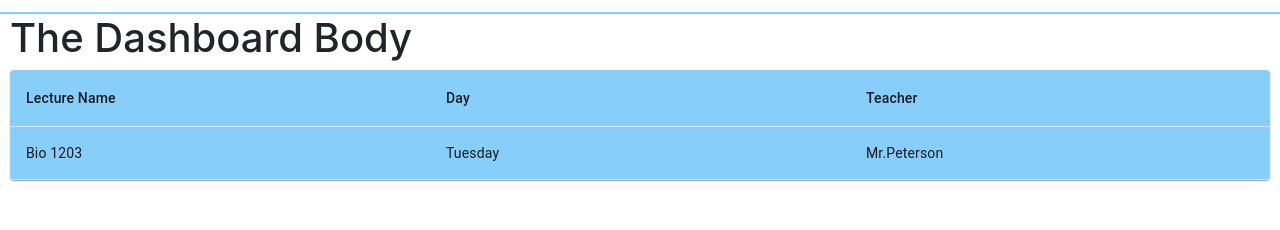
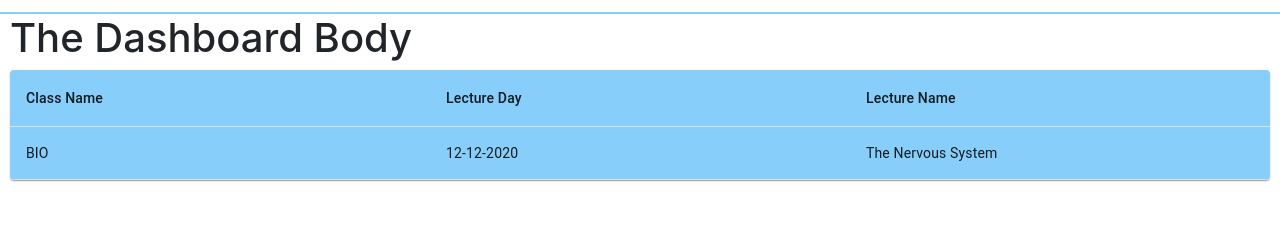
Before and after one commit to abefong54/jaas-summerhacks, a React (Create React App) app in the folder client/: page /dashboard in a window 1280 px wide. Shown: the part 230-460 px from the top of the page. Built offline with nearby package versions, Linux system fonts and the light colour scheme; no server answers.

Commit message:
table var

```diff
--- a/client/src/components/ClassTable/ClassTable.js
+++ b/client/src/components/ClassTable/ClassTable.js
@@ -17,33 +17,33 @@ const useStyles = makeStyles({
   },
 
 });
+var class_name="BIO";
+var lecture_day="12-12-2020";
+var lecture_name="The Nervous System";
 
 //FIGURE THIS OUT LATER
-function createData(name, day , prof) {
-  return { name, day, prof};
+function createData(cname, day , lname) {
+  return { cname, day,lname};
 }
 
 const rows = [
     //SAMPLE DATA
-    createData('Bio 1203','Tuesday','Mr.Peterson')
-  /* createData('Frozen yoghurt', 159, 6.0),
-  createData('Ice cream sandwich', 237, 9.0, 37, 4.3),
-  createData('Eclair', 262, 16.0, 24, 6.0),
-  createData('Cupcake', 305, 3.7, 67, 4.3),
-  createData('Gingerbread', 356, 16.0, 49, 3.9), */
+    createData(class_name,lecture_day,lecture_name)
+
 ];
 
 export default function ClassTable() {
   const classes = useStyles();
+
 
   return (
     <TableContainer component={Paper}>
       <Table className={classes.table} aria-label="simple table">
         <TableHead>
           <TableRow>
-            <TableCell width="200" >Lecture Name</TableCell>
-            <TableCell width="200" align="left">Day</TableCell>
-            <TableCell width="200" align="left">Teacher</TableCell>
+            <TableCell width="200" >Class Name</TableCell>
+            <TableCell width="200" align="left">Lecture Day</TableCell>
+            <TableCell width="200" align="left">Lecture Name</TableCell>
 
           </TableRow>
         </TableHead>
@@ -51,10 +51,10 @@ export default function ClassTable() {
           {rows.map((row) => (
             <TableRow key={row.name}>
               <TableCell component="th" scope="row">
-                {row.name}
+                {row.cname}
               </TableCell>
               <TableCell align="left">{row.day}</TableCell>
-              <TableCell align="left">{row.prof}</TableCell>
+              <TableCell align="left">{row.lname}</TableCell>
 
             </TableRow>
           ))}
```
